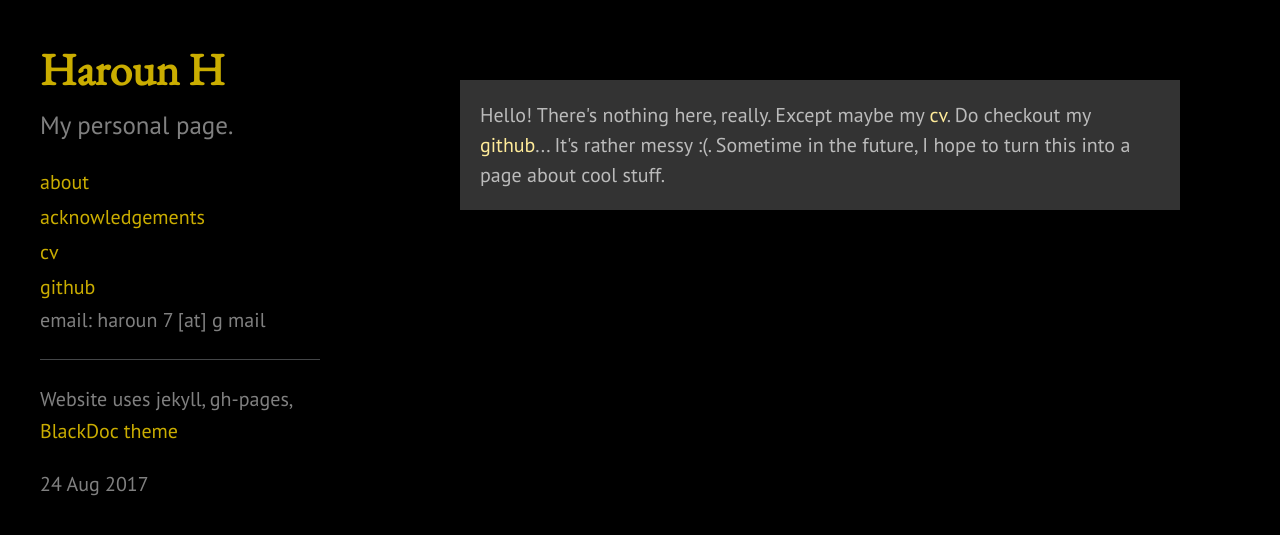
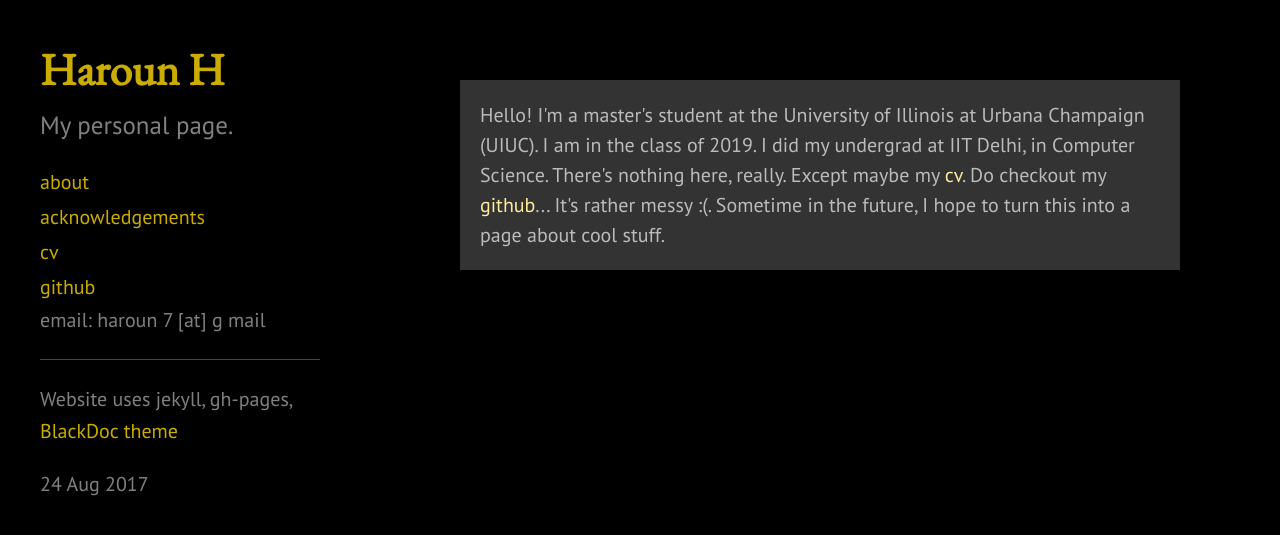
Before and after one commit to HarounH/harounh.github.io, a Jekyll site: the page built from index.html, in a window 1280 px wide. Shown: the top 535 px of the page. Built offline with Jekyll 4.4.1, drawn with Linux system fonts in a browser that asks for light colours; the list of posts is cut into pages by our own code.

Commit message:
fixing index

```diff
--- a/index.html
+++ b/index.html
@@ -4,7 +4,10 @@ title: about
 ---
 
 <p class="message">
-Hello! There's nothing here, really.
+Hello!
+I'm a master's student at the University of Illinois at Urbana Champaign (UIUC). I am in the class of 2019.
+I did my undergrad at IIT Delhi, in Computer Science.
+There's nothing here, really.
 Except maybe my <a href="/public/pdfs/cv.pdf">cv</a>. Do checkout my <a href="http://www.github.com/harounh">github</a>... It's rather messy :(.
 Sometime in the future, I hope to turn this into a page about cool stuff.
 </p>
```
